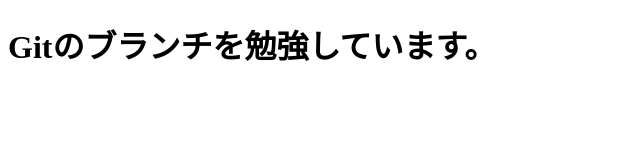
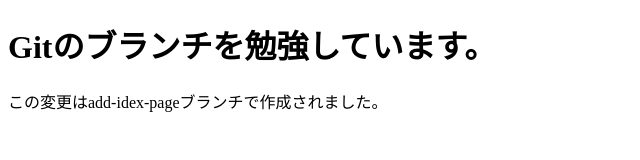
Before and after one commit to shinto2024/-git-study, a plain HTML site: page index.html in a window 1280 px wide. Shown: the whole page, without its empty margins (0-640 px from the left). Drawn offline with Linux system fonts and the light colour scheme.

Commit message:
index.htmlに追加

```diff
--- a/index.html
+++ b/index.html
@@ -7,5 +7,6 @@
 </head>
 <body>
   <h1>Gitのブランチを勉強しています。</h1>
+  <p>この変更はadd-idex-pageブランチで作成されました。</p>
 </body>
 </html>
```
